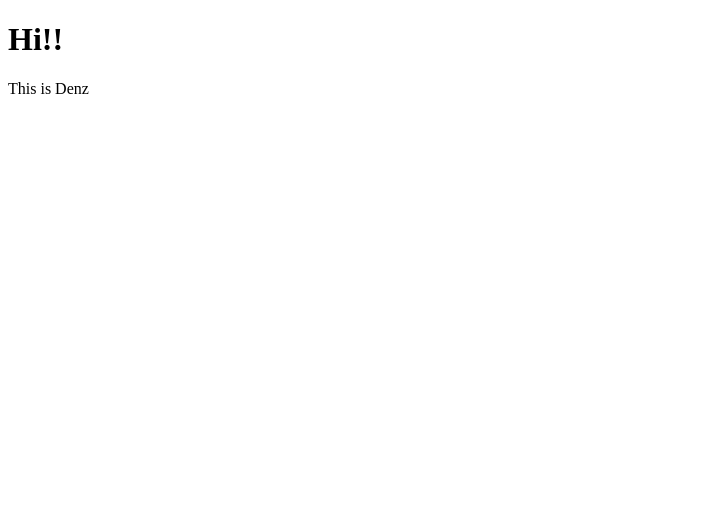
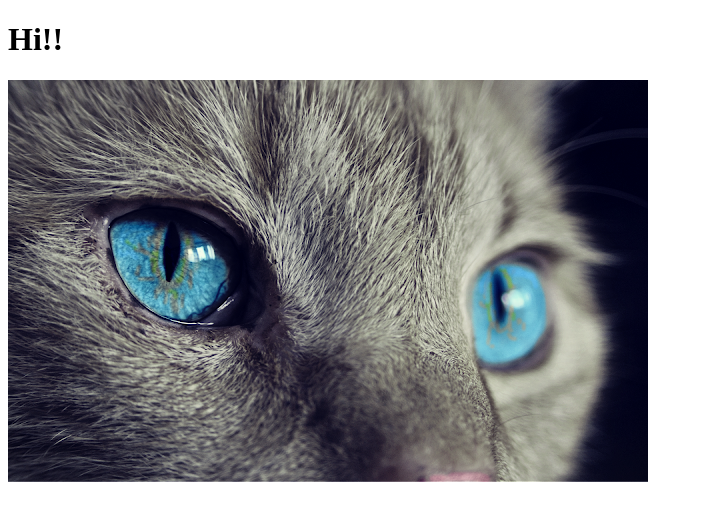
Before and after one commit to d3nzzzzz/github-activity, a plain HTML site: page index.html in a window 1280 px wide. Shown: the whole page, without its empty margins (0-703 px from the left). Drawn offline with Linux system fonts and the light colour scheme.

Commit message:
Added images to the file

```diff
--- a/index.html
+++ b/index.html
@@ -6,7 +6,8 @@
 <body>
 
 <h1> Hi!!</h1>
-<p>This is Denz</p>
+<img src="cat.png" alt="cat-pic">
+
 
 </body>
 </html>
```
Also changed, not shown: cat.png (added).
